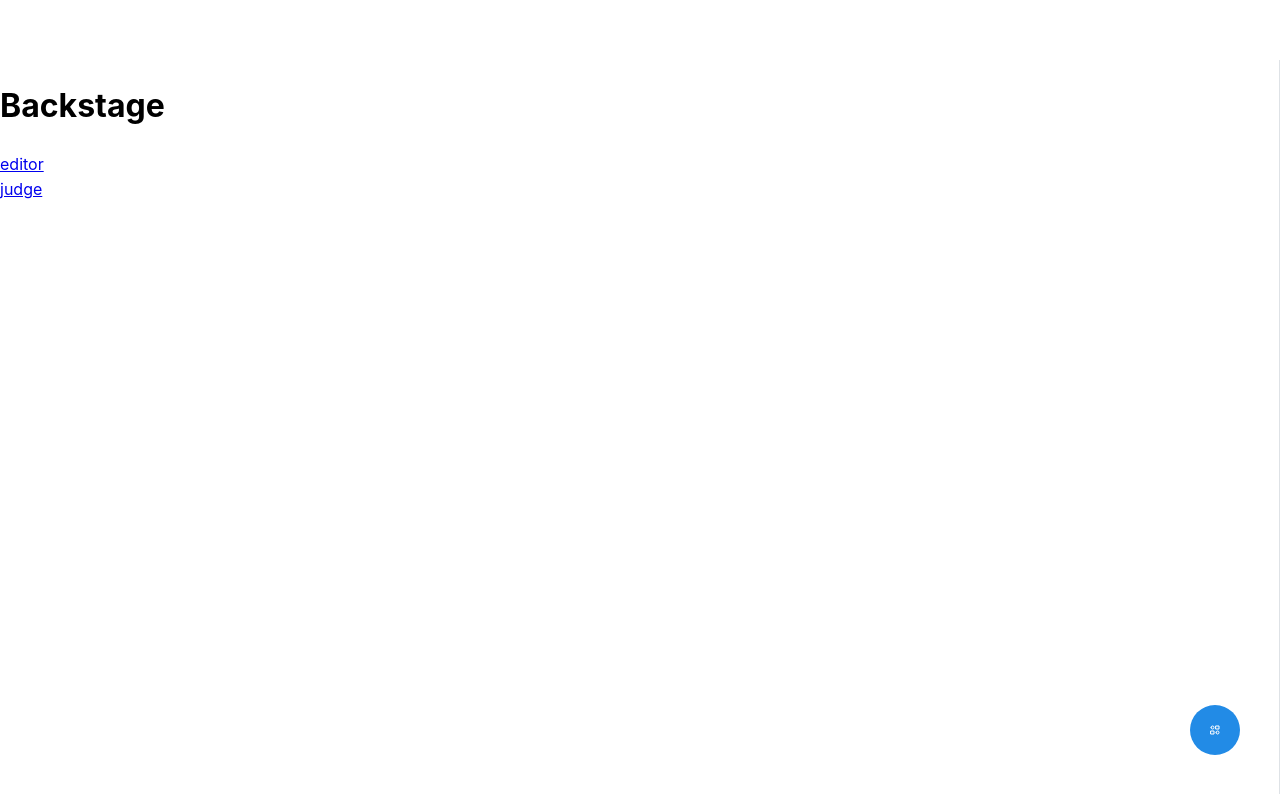
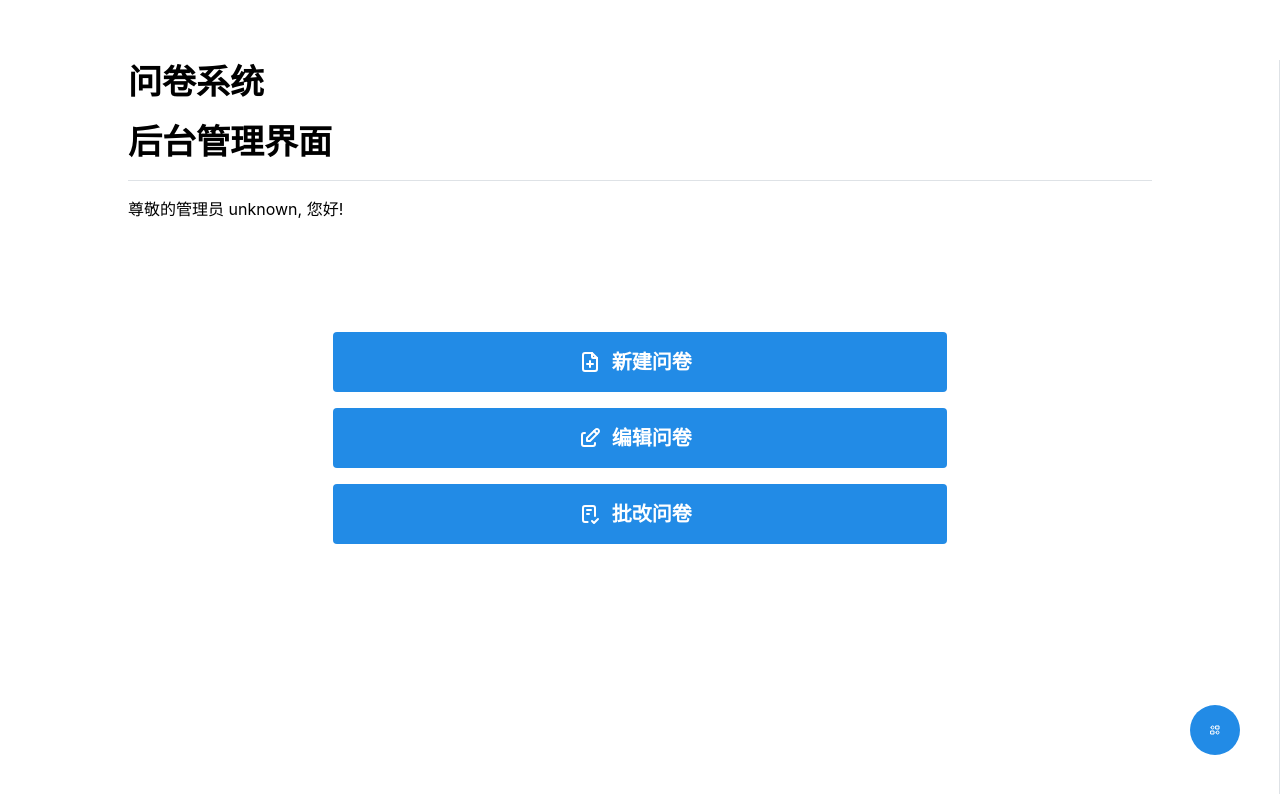
Before and after one commit to TeamVastsea/klpbbs_survey_frontend, a Next.js app: page /backstage in a window 1280 px wide. Shown: the top 794 px of the page. Built offline with nearby package versions, Linux system fonts and the light colour scheme.

Commit message:
feat: add backstage main page

```diff
--- a/app/(root)/backstage/page.tsx
+++ b/app/(root)/backstage/page.tsx
@@ -1,12 +1,66 @@
 'use client';
 
+import { Center, Divider, Stack, Title, Button, Text } from '@mantine/core';
+import { IconFilePlus, IconEdit, IconChecklist } from '@tabler/icons-react';
+import { useEffect, useState } from 'react';
+import { Cookie } from '@/components/cookie';
+
 export default function Backstage() {
+    const [userName, setUserName] = useState('');
+
+    useEffect(() => {
+        if (typeof window !== 'undefined') {
+            const userNameFromCookie = Cookie.getCookie('username') || 'unknown';
+            setUserName(decodeURI(userNameFromCookie));
+        }
+    }, []);
+
+    // 跳转到指定路径
+    const handleNavigation = (path: string) => {
+        window.location.href = path;
+    };
+
     return (
-        <div>
-            <h1>Backstage</h1>
-            <a href="/backstage/editor">editor</a>
-            <br />
-            <a href="/backstage/judge">judge</a>
-        </div>
+        <>
+            <Center>
+                <Stack w="80%">
+                    <Title>
+                        问卷系统
+                    </Title>
+                    <Title>
+                        后台管理界面
+                    </Title>
+                    <Divider />
+                    <Text>
+                        尊敬的管理员 {userName}, 您好!
+                    </Text>
+                    <Center h={400}>
+                        <Stack w="60%">
+                            <Button
+                              size="xl"
+                              leftSection={<IconFilePlus />}
+                              onClick={() => handleNavigation('/editor/new')}
+                            >
+                                新建问卷
+                            </Button>
+                            <Button
+                              size="xl"
+                              leftSection={<IconEdit />}
+                              onClick={() => handleNavigation('/backstage/editor')}
+                            >
+                                编辑问卷
+                            </Button>
+                            <Button
+                              size="xl"
+                              leftSection={<IconChecklist />}
+                              onClick={() => handleNavigation('/editor/judge')}
+                            >
+                                批改问卷
+                            </Button>
+                        </Stack>
+                    </Center>
+                </Stack>
+            </Center>
+        </>
     );
 }
```
